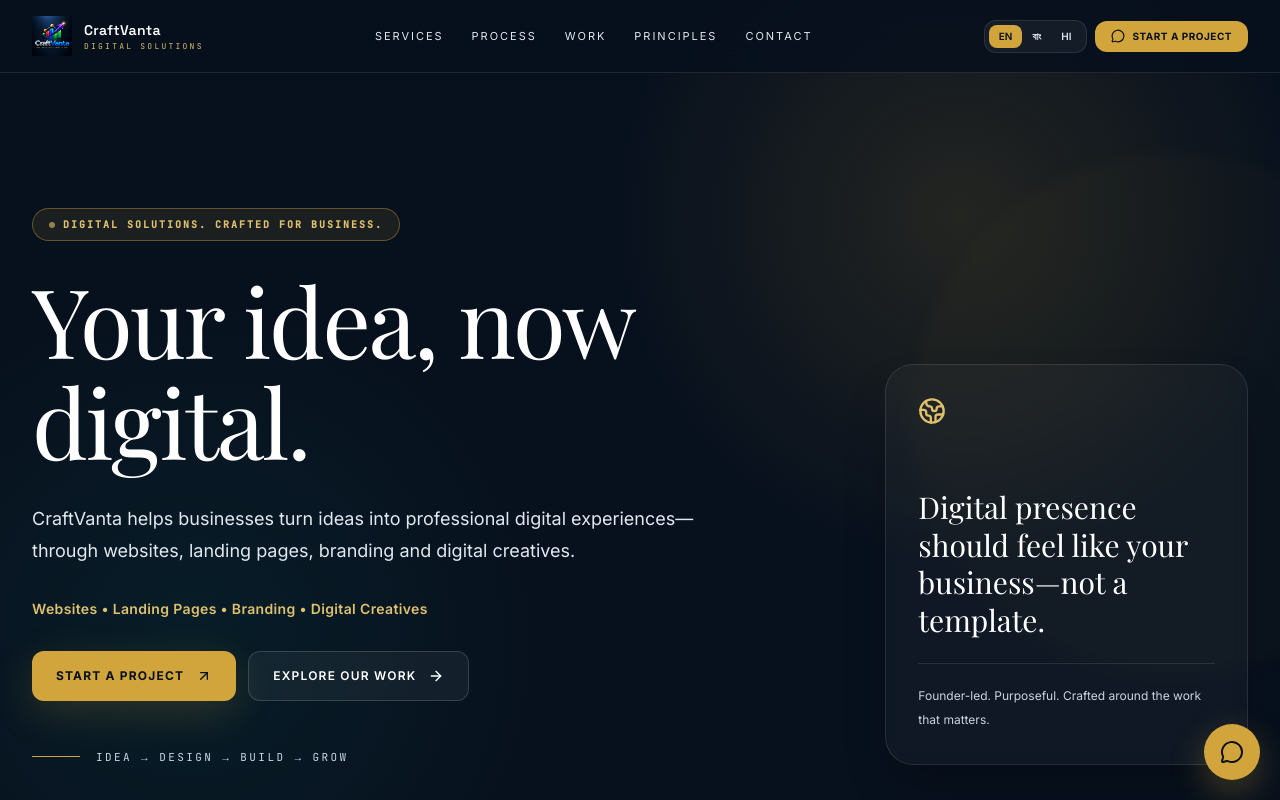
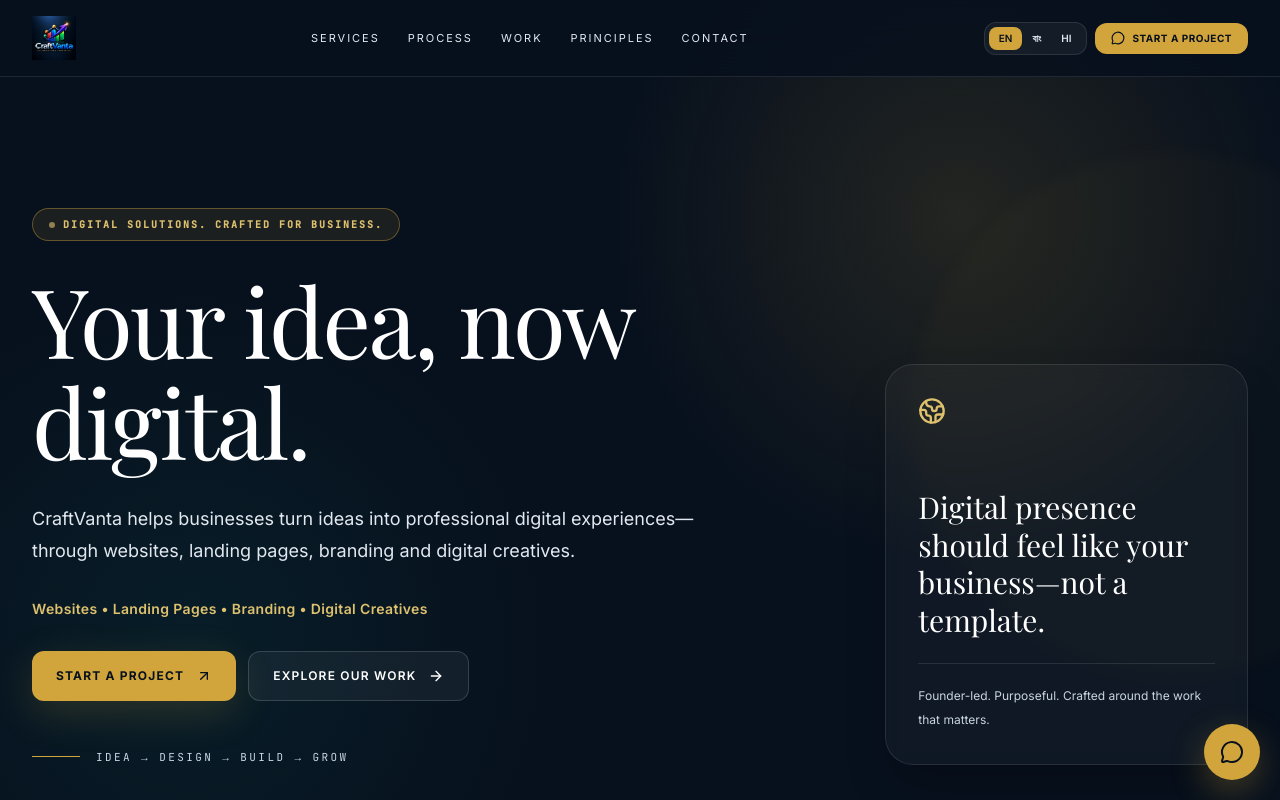
Before and after one commit to Pappa6/tanmay-digital-studio, a React (Vite) app: page / in a window 1280 px wide. Shown: the top 800 px of the page. Built offline with nearby package versions, Linux system fonts and the light colour scheme; a web font is replaced by a local one.

Commit message:
Place CraftVanta logo correctly in website header

```diff
--- a/src/App.tsx
+++ b/src/App.tsx
@@ -201,12 +201,12 @@
     <div className="min-h-screen bg-[#07101d] text-white font-sans antialiased selection:bg-gold-400 selection:text-[#07101d]">
       <header className="fixed inset-x-0 top-0 z-50 border-b border-white/10 bg-[#07101d]/80 backdrop-blur-xl">
         <div className="mx-auto flex max-w-7xl items-center justify-between px-5 py-4 lg:px-8">
-          <a href="#hero" className="flex items-center gap-3">
-            <img src="/craftvanta-logo.png" alt="CraftVanta" className="h-10 w-10 object-contain" />
-            <div>
-              <div className="font-display text-sm font-semibold tracking-wide">CraftVanta</div>
-              <div className="font-mono text-[8px] uppercase tracking-[0.28em] text-gold-300">Digital Solutions</div>
-            </div>
+          <a href="#hero" className="flex items-center">
+            <img
+              src="/craftvanta-logo.png"
+              alt="CraftVanta"
+              className="h-11 w-auto max-w-[190px] object-contain"
+            />
           </a>
 
           <nav className="hidden items-center gap-7 lg:flex">
```
